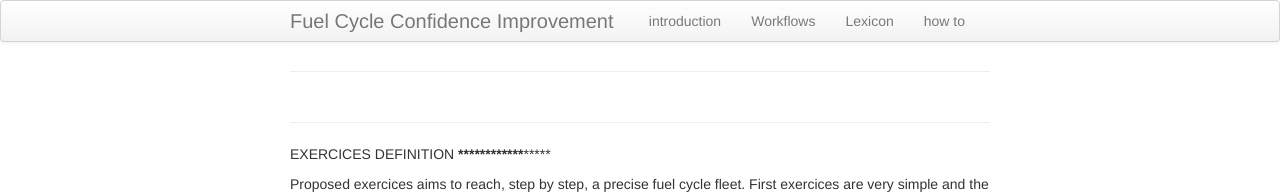
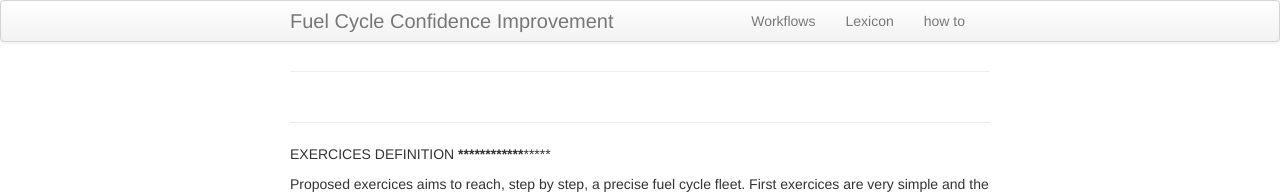
Before and after one commit to FuelCycleFIT/fcci2017.github.io_old_bkp, a Jekyll site: the page built from _pages/exercices.md, in a window 1280 px wide. Shown: the top 196 px of the page. Built offline with Jekyll 4.4.1, drawn with Linux system fonts in a browser that asks for light colours; our own code applies the rules of GitHub Pages for plain Markdown files.

Commit message:
update path

```diff
--- a/_includes/themes/twitter/default.html
+++ b/_includes/themes/twitter/default.html
@@ -32,9 +32,8 @@
         <div class="container-narrow">
           <a class="brand" href="{{ HOME_PATH }}">{{ site.title }}</a>
           <ul class="nav">
-              <li><a href="{{ BASE_PATH }}/_pages/INTRODUCTION.html">introduction</a></li>
-              <li><a href="{{ BASE_PATH }}/_pages/WORKFLOW.html">Workflows</a></li>
-              <li><a href="{{ BASE_PATH }}/_pages/LEXICON.html">Lexicon</a></li>
+              <li><a href="{{ BASE_PATH }}/_pages/workflow.html">Workflows</a></li>
+              <li><a href="{{ BASE_PATH }}/_pages/lexicon.html">Lexicon</a></li>
               <li><a href="{{ BASE_PATH }}/_pages/howto_index.html">how to</a></li>
           </ul>
         </div>
```
Also changed, not shown: _pages/howto_index.md (+1 -1 lines), _pages/exercices.md (renamed from _pages/EXERCICES.md), _pages/how_to/git.md (renamed from _pages/doc/howtogit.md), _pages/lexicon.md (renamed from _pages/LEXICON.md).
